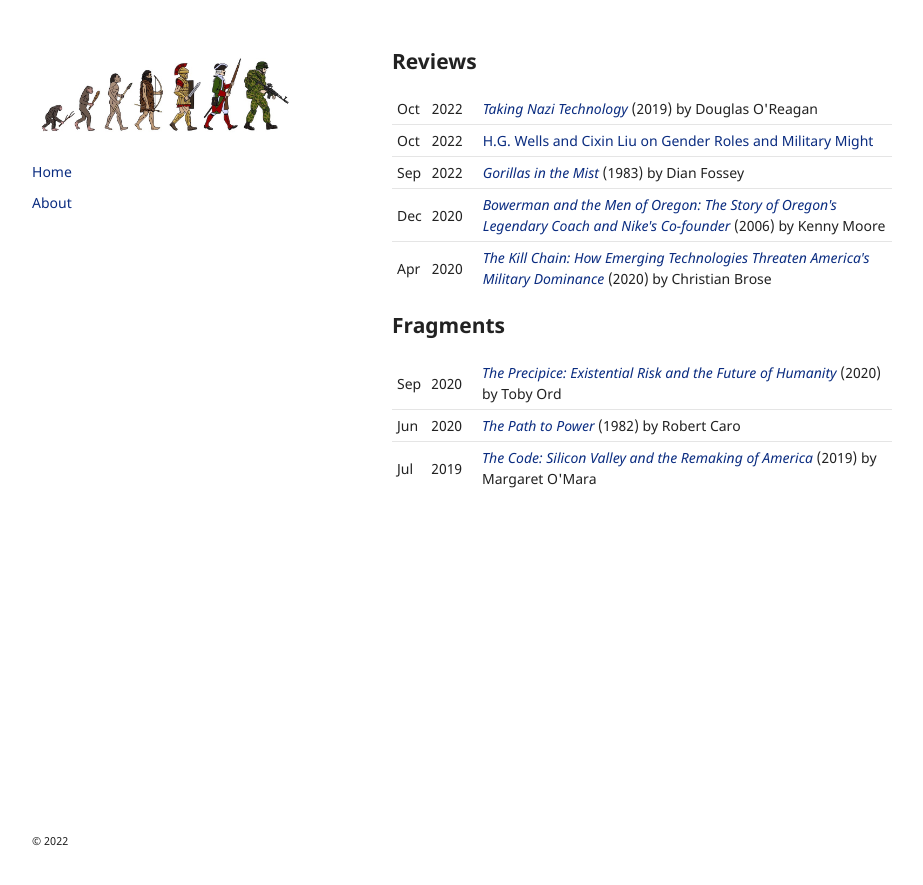
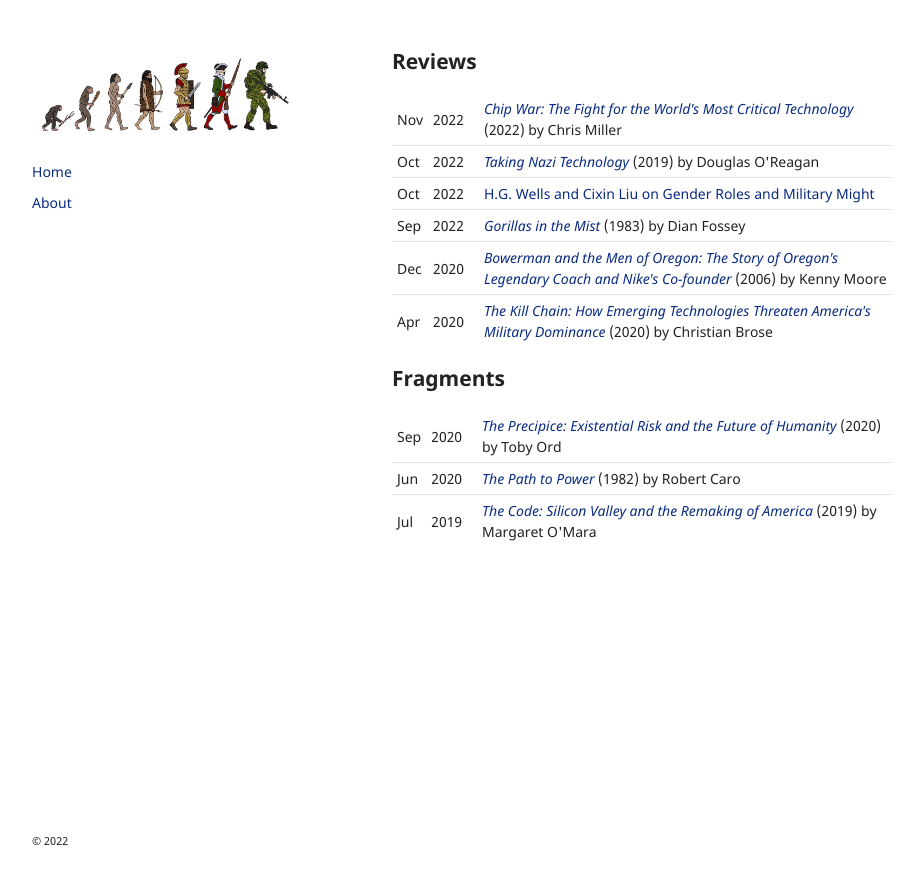
Before and after one commit to gordonhart/kinetic.reviews, a Jekyll site: the page built from index.html, in a window 1280 px wide. Shown: the top 885 px of the page, without its empty margins (178-1101 px from the left). Built offline with Jekyll 4.4.1, drawn with Linux system fonts in a browser that asks for light colours; the repository's description, which GitHub fills in, is left out; some of the changed lines change nothing that is shown.

Commit message:
Chip War (2022) (#5)
* Chip War (2022)

* Update dates

```diff
--- a/_data/posts.yml
+++ b/_data/posts.yml
@@ -1,3 +1,9 @@
+- title: "Chip War: The Fight for the World's Most Critical Technology"
+  author: Chris Miller
+  year: 2022
+  date: 2022-11-06
+  slug: chip-war
+
 - title: Taking Nazi Technology
   author: Douglas O'Reagan
   year: 2019
--- /dev/null
+++ b/posts/2022-11-06-chip-war.md
@@ -0,0 +1,27 @@
+---
+layout: post
+title: "<i>Chip War: The Fight for the World's Most Critical Technology</i> (2022)"
+author: Chris Miller
+date: 2022-11-06
+tags: nonfiction
+---
+
+I’m usually wary of new releases covering the day’s hot-button issues, but _Chip War_ is a highly readable and informative history about one of the most complicated and expensive technologies humanity has ever built. Miller traces the history of the microprocessor from the early Silicon Valley days of the Traitorous Eight’s Fairchild Semiconductors to China’s SMIC. In contrast to the title, the book left me with the feeling that things are not as dire for the US as the media presents, and this is not because Miller is some naïve neoliberal or a kumbaya globalist. Rather, the chip supply chain is so complex that for all the talk of offshored manufacturing and dependence on China, the US and her client states control critical choke points and will continue to do so for the foreseeable future.
+
+“Few [countries] truly have full sovereignty, as most contract out their defense to the US or (nowadays) China” writes Balaji Srinivasin in _The Network State_. Indeed, the US as Global Policeman has many downsides, but an upside is we de facto control significant portions of the chip supply chain via Taiwan, South Korea, and the Netherlands. Taiwan’s TSMC and South Korea’s Samsung fabricate almost all of the most advanced logic chips (the remainder are produced by Intel). The advanced processors require extreme ultraviolet lithography (EUV) machines produced by only one company, the Netherlands' ASML, and the EUV’s irreplaceable light sources are manufactured in San Diego.
+
+The US has a significant contribution besides Intel: “nearly every chip in the world uses software from at least one of three US-based companies: Cadence, Synopsys, and Mentor (pg 315).” If there was a question of if these companies would fall into line when faced with US allegiance or profits, it was answered when TSMC enthusiastically supported the US's 2019 crusade to ban Huawei, despite Huawei being TSMC’s second-largest customer.
+
+Miller doesn’t paint an overly rosy picture, and the long tail of possible risks is very, very bad: the invasion of Taiwan and the TSMC takeover, if successful, would disrupt the global economy by eliminating access to the most advanced chips. And no, this is not the good kind of Unicorn-led, Silicon Valley disruption. What’s worse is China would potentially still receive what it needed from TSMC. I say “potentially” because we have to imagine there would be _some_ drop in production from recalcitrant Taiwanese who would sooner give up their life  (or at least craftily introduce production delays) than work for China.
+
+The less extreme scenarios are also bad for the US. While China doesn’t produce the most advanced chips, it does have 15% of the fabrication market, mostly for low-grade chips, and this is projected to increase to 24% by 2030. We rely on low-grade chips for everything from cars to coffeemakers. But we can at least rest assured that China is stuck in a supply chain of “weaponized interdependence” for advanced chips. “Establishing a cutting-edge, all-domestic supply chain would take over a decade and cost well over a trillion dollars in that period (pg 323).” The lithography machines alone cost $150mm. And it’s not just about having the money, but also the expertise to natively support such an advanced supply chain.
+
+One of the biggest questions I had going into this book was how Taiwan birthed TSMC, one of the most valuable companies today, and, short of having nukes, the best deterrent to a Chinese invasion. The answer is [Operation Paperclip](https://kinetic.reviews/posts/2022-10-18-taking-nazi-technology) — only there were no Nazis, and instead of Werner von Braun, Taiwan got Morris Chang. He moved to Taiwan in 1987 to start TSMC after over twenty years at Texas Instruments, where he was passed over for CEO. He brought key American-trained execs along with him, including from TI, Motorola, and Intel.
+
+Transplanting this know-how into Taiwan proved to be a key differentiator as to why TSMC is in Taiwan and not Hong Kong, Singapore, South Korea, or Malaysia, which were all investing heavily in advanced memory chips. (China was a competitive threat with the low wages it offered for chip assembly, but the aftermath of the Cultural Revolution proved a real hammer to the knees). Chang going to Taiwan to start TSMC and explicitly bringing US know-how and customers with him is an interesting quasi-controlled natural experiment where you could feasibly imagine him starting TSMC in a Singapore or a Hong Kong. This is also what makes the recent Biden ban on American execs working for Chinese chip companies so powerful — China potentially just lost access to the next Morris Chang.
+
+_Chip War_ provides key nuance and critical historical information entirely lost in media coverage of this issue over the last two years. During peak Covid in 2021, there was a chip shortage, yes, but it was also the year with the most semiconductors ever produced (1.1 trillion with a 13% increase from 2020). Miller christens the shortage “mostly a story of demand growth rather than supply issues.” For example, the automotive shortage was caused by car companies cutting chip orders in the early days of the pandemic and then unsuccessfully trying to claw back chip capacity that had been reallocated to other customers.
+
+In finance, a “poison pill” is a defensive strategy used by public companies to prevent activist investors from a takeover. The takeover becomes self-defeating by diluting the activist’s stake in the company, therefore making it harder to extract outsized value. Is it too optimistic to view TSMC as Taiwan’s poison pill? Surely China’s dependency on TSMC would give it pause before an invasion, and, as I speculated above, we don’t know _how_ production would be impacted by an invasion, even if it were a successful one.
+
+Here’s to hoping advanced fabrication plants are the new nukes.
```
